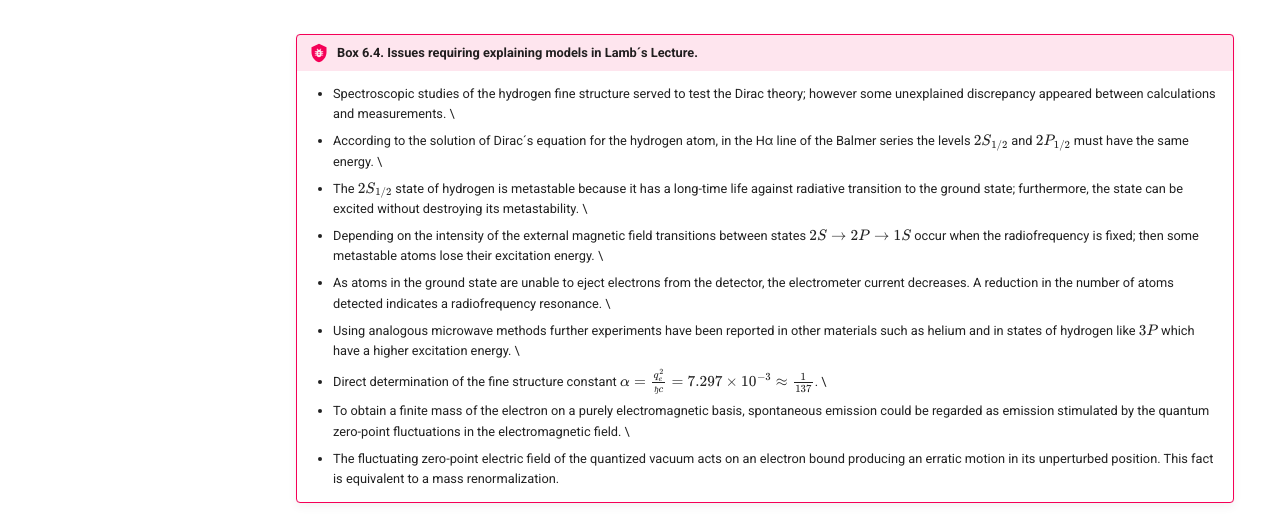
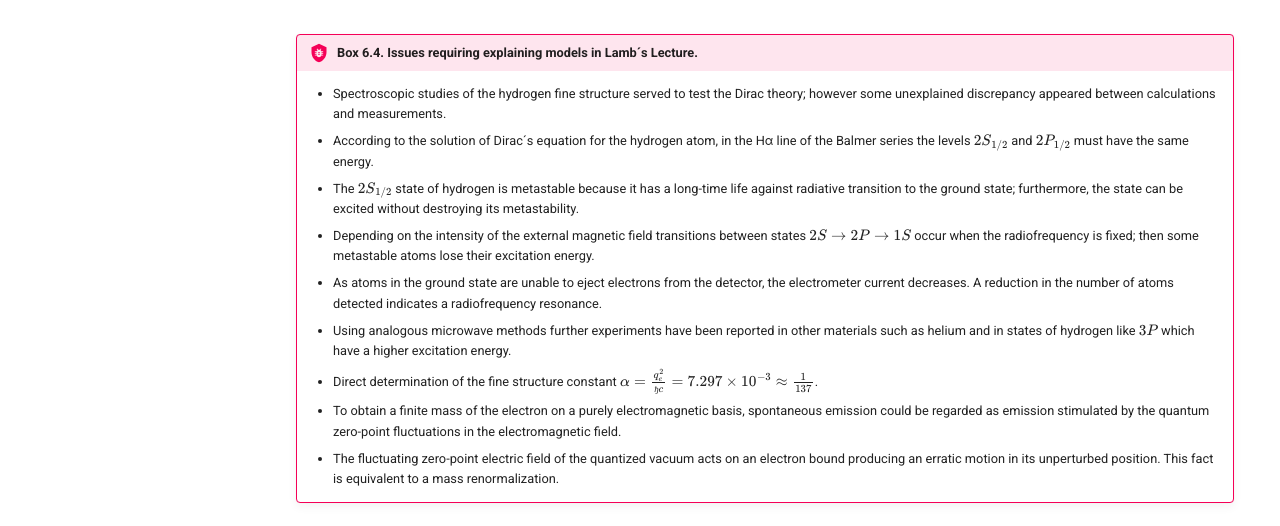
Before and after one commit to modphysnobel/modphysnobel.github.io, an MkDocs documentation site: the page built from docs/vol-II/vol-II-chap-6-sect-3.md, in a window 1280 px wide and 900 px high, scrolled down 2699 px. Shown: the part 174-700 px from the top of the window. Built offline with MkDocs 1.6.1 and Material for MkDocs 9.7.7, drawn with Linux system fonts in a browser that asks for light colours; some web fonts are replaced; comment, search, counter and statistics services are not loaded.

```diff
--- a/docs/vol-II/vol-II-chap-6-sect-3.md
+++ b/docs/vol-II/vol-II-chap-6-sect-3.md
@@ -165,14 +165,14 @@ Nobel Lecture: *Fine Structure of the Hydrogen Atom* by Lamb.
 
 !!! bug "Box 6.4. Issues requiring explaining models in Lamb´s Lecture."
 
-	- Spectroscopic studies of the hydrogen fine structure served to test the Dirac theory; however some unexplained discrepancy appeared between calculations and measurements. \
-	- According to the solution of Dirac´s equation for the hydrogen atom, in the Hα line of the Balmer series the levels $2S_{1/2}$ and $2P_{1/2}$ must have the same energy. \
-	- The $2S_{1/2}$ state of hydrogen is metastable because it has a long-time life against radiative transition to the ground state; furthermore, the state can be excited without destroying its metastability. \
-	- Depending on the intensity of the external magnetic field transitions between states $2S → 2P → 1S$ occur when the radiofrequency is fixed; then some metastable atoms lose their excitation energy. \
-	- As atoms in the ground state are unable to eject electrons from the detector, the electrometer current decreases. A reduction in the number of atoms detected indicates a radiofrequency resonance. \
-	- Using analogous microwave methods further experiments have been reported in other materials such as helium and in states of hydrogen like $3P$ which have a higher excitation energy. \
-	- Direct determination of the fine structure constant  $α=  \frac{q_e^2}{ђc}=7.297 \times 10^{-3} ≈ \frac{1 }{137}$. \
-	- To obtain a finite mass of the electron on a purely electromagnetic basis, spontaneous emission could be regarded as emission stimulated by the quantum zero-point fluctuations in the electromagnetic field. \
+	- Spectroscopic studies of the hydrogen fine structure served to test the Dirac theory; however some unexplained discrepancy appeared between calculations and measurements.
+	- According to the solution of Dirac´s equation for the hydrogen atom, in the Hα line of the Balmer series the levels $2S_{1/2}$ and $2P_{1/2}$ must have the same energy.
+	- The $2S_{1/2}$ state of hydrogen is metastable because it has a long-time life against radiative transition to the ground state; furthermore, the state can be excited without destroying its metastability.
+	- Depending on the intensity of the external magnetic field transitions between states $2S → 2P → 1S$ occur when the radiofrequency is fixed; then some metastable atoms lose their excitation energy.
+	- As atoms in the ground state are unable to eject electrons from the detector, the electrometer current decreases. A reduction in the number of atoms detected indicates a radiofrequency resonance.
+	- Using analogous microwave methods further experiments have been reported in other materials such as helium and in states of hydrogen like $3P$ which have a higher excitation energy.
+	- Direct determination of the fine structure constant  $α=  \frac{q_e^2}{ђc}=7.297 \times 10^{-3} ≈ \frac{1 }{137}$.
+	- To obtain a finite mass of the electron on a purely electromagnetic basis, spontaneous emission could be regarded as emission stimulated by the quantum zero-point fluctuations in the electromagnetic field.
 	- The fluctuating zero-point electric field of the quantized vacuum acts on an electron bound producing an erratic motion in its unperturbed position. This fact is equivalent to a mass renormalization.
 
 **In 1964** to Charles Hard Townes (1915-2015)  “for fundamental work in the field of quantum electronics, which has led to the construction of oscillators and amplifiers based on the maser-laser principle”. (Prize shared with Nicolay Gennadiyevich Basov and Aleksandr Mikhailovich Prokhorov).
```
